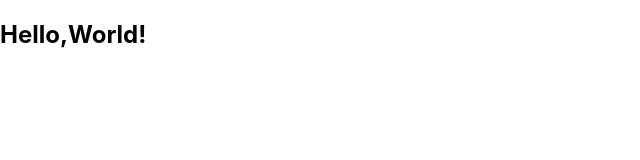
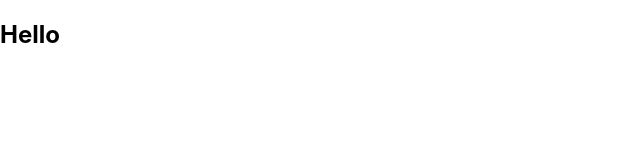
Before and after one commit to Chris1998c/React, a React (Create React App) app: page / in a window 1280 px wide. Shown: the top 160 px of the page, without its empty margins (0-640 px from the left). Built offline with nearby package versions, Linux system fonts and the light colour scheme.

Commit message:
Exercise8

```diff
--- a/src/App.jsx
+++ b/src/App.jsx
@@ -1,5 +1,9 @@
-import React from "react";
-import Hello from "./hello";
+
+
+
+function Hello(){
+  return <h2>Hello</h2>
+}
 
 function App(){
   return(
--- a/src/hello.js
+++ /dev/null
@@ -1,11 +0,0 @@
-import React from "react";
-
-function Hello(){
-    return(
-        <h2>
-            Hello,World!
-        </h2>
-    )
-}
-
-export default Hello;
```
